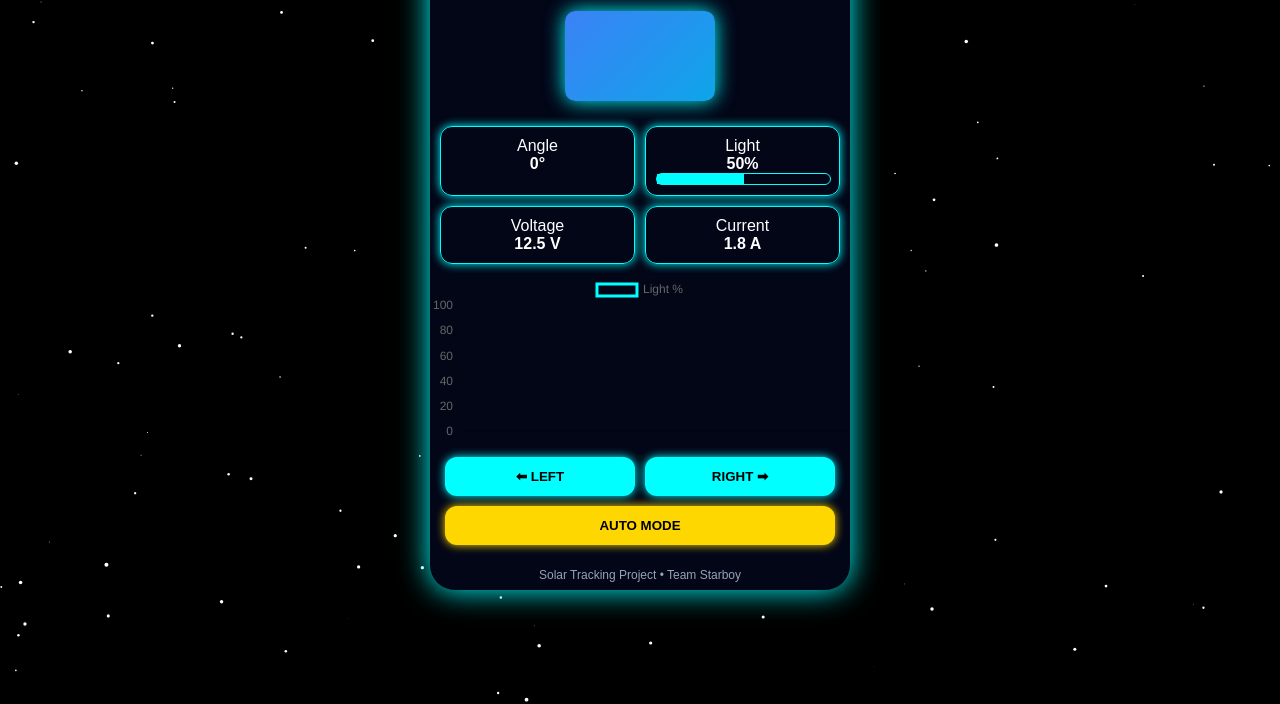
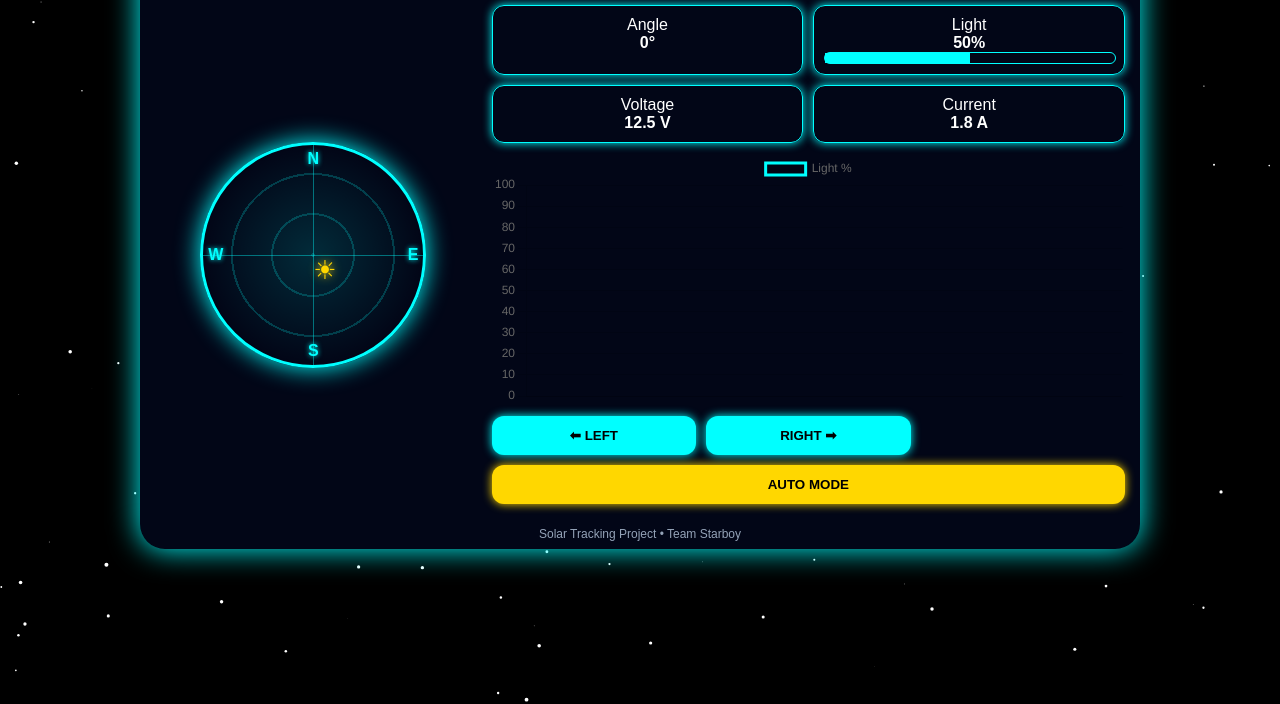
Before and after one commit to Starboy-nakub/Solar-tracking-ui, a plain HTML site: page index.html in a window 1280 px wide. Shown: the part 96-800 px from the top of the page. Drawn offline with nearby package versions, Linux system fonts and the light colour scheme.

Commit message:
Update index.html

```diff
--- a/index.html
+++ b/index.html
@@ -4,6 +4,7 @@
 <meta charset="UTF-8">
 <title>SOLAR TRACKING - Starboy</title>
 <script src="https://cdn.jsdelivr.net/npm/chart.js"></script>
+
 <style>
 body{
   margin:0;
@@ -17,6 +18,8 @@ canvas#stars{
   top:0;left:0;
   z-index:-1;
 }
+
+/* Splash */
 #splash{
   position:fixed;
   top:0;left:0;
@@ -29,8 +32,11 @@ canvas#stars{
   align-items:center;
   z-index:9999;
 }
+
+/* App */
 .app{
-  width:420px;
+  width:90%;
+  max-width:1000px;
   margin:auto;
   margin-top:20px;
   background:#020617;
@@ -38,35 +44,86 @@ canvas#stars{
   box-shadow:0 0 30px cyan;
   overflow:hidden;
 }
+
 .header{
   text-align:center;
-  padding:15px;
+  padding:12px;
   font-size:22px;
   font-weight:bold;
   background:linear-gradient(90deg,#38bdf8,#22d3ee);
   color:black;
 }
-.subheader{
-  font-size:14px;
+.subheader{font-size:14px}
+
+/* Main layout */
+.main{
+  display:flex;
+  gap:20px;
+  padding:15px;
 }
+
+/* Radar */
 .panel-area{
+  flex:1;
   display:flex;
   justify-content:center;
-  margin:15px;
+  align-items:center;
 }
 .panel{
-  width:150px;
-  height:90px;
-  background:linear-gradient(135deg,#3b82f6,#0ea5e9);
-  border-radius:10px;
-  box-shadow:0 0 20px cyan;
+  width:220px;
+  height:220px;
+  border-radius:50%;
+  border:3px solid cyan;
+  box-shadow:0 0 25px cyan;
+  background:
+    radial-gradient(circle at center, rgba(0,255,255,0.15), transparent 70%),
+    repeating-radial-gradient(circle at center, rgba(0,255,255,0.2) 0 2px, transparent 2px 40px);
+  position:relative;
   transition:0.5s;
 }
+
+/* cross lines */
+.panel::before,
+.panel::after{
+  content:"";
+  position:absolute;
+  background:rgba(0,255,255,0.4);
+}
+.panel::before{width:100%;height:1px;top:50%;left:0;}
+.panel::after{height:100%;width:1px;left:50%;top:0;}
+
+/* Directions */
+.dir{
+  position:absolute;
+  font-weight:bold;
+  color:cyan;
+  text-shadow:0 0 5px cyan;
+}
+.north{ top:5px; left:50%; transform:translateX(-50%); }
+.south{ bottom:5px; left:50%; transform:translateX(-50%); }
+.east{ right:5px; top:50%; transform:translateY(-50%); }
+.west{ left:5px; top:50%; transform:translateY(-50%); }
+
+/* Sun icon */
+.sun{
+  position:absolute;
+  top:50%;
+  left:50%;
+  font-size:26px;
+  color:gold;
+  text-shadow:0 0 10px gold;
+  transform-origin: -70px center;
+}
+
+/* Right side */
+.right{ flex:2; }
+
+/* Cards */
 .cards{
   display:grid;
   grid-template-columns:1fr 1fr;
   gap:10px;
-  padding:10px;
+  margin-bottom:10px;
 }
 .card{
   border:1px solid cyan;
@@ -87,11 +144,13 @@ canvas#stars{
   width:50%;
   background:cyan;
 }
+
+/* Controls */
 .controls{
   display:grid;
-  grid-template-columns:1fr 1fr;
+  grid-template-columns:1fr 1fr 1fr;
   gap:10px;
-  padding:15px;
+  margin-top:10px;
 }
 button{
   padding:12px;
@@ -103,22 +162,29 @@ button{
   box-shadow:0 0 10px cyan;
 }
 .auto{
-  grid-column:span 2;
+  grid-column:span 3;
   background:gold;
   box-shadow:0 0 10px gold;
 }
+
 .footer{
   text-align:center;
   font-size:12px;
   padding:8px;
   color:#94a3b8;
 }
+
+/* Responsive */
+@media (max-width:768px){
+  .main{flex-direction:column;}
+  .controls{grid-template-columns:1fr 1fr;}
+  .auto{grid-column:span 2;}
+}
 </style>
 </head>
 
 <body>
 
-<!-- Splash Screen -->
 <div id="splash">
   <h1>☀ SOLAR TRACKING</h1>
   <h3>RITTIYAWANNALAI</h3>
@@ -134,10 +200,20 @@ button{
     <div class="subheader">RITTIYAWANNALAI • Team Starboy ⭐</div>
   </div>
 
+  <div class="main">
+    <!-- Radar -->
     <div class="panel-area">
-    <div class="panel" id="panel"></div>
+      <div class="panel" id="panel">
+        <div class="sun" id="sun">☀</div>
+        <div class="dir north">N</div>
+        <div class="dir east">E</div>
+        <div class="dir south">S</div>
+        <div class="dir west">W</div>
+      </div>
     </div>
 
+    <!-- Right -->
+    <div class="right">
       <div class="cards">
         <div class="card">Angle<br><b id="angleText">0°</b></div>
         <div class="card">
@@ -155,17 +231,19 @@ button{
         <button onclick="rotateRight()">RIGHT ➡</button>
         <button class="auto" onclick="autoRotate()">AUTO MODE</button>
       </div>
+    </div>
+  </div>
 
   <div class="footer">Solar Tracking Project • Team Starboy</div>
 </div>
 
 <script>
-// Splash Screen
+// Splash
 setTimeout(()=>{
   document.getElementById("splash").style.display="none";
 },2000);
 
-// Stars background
+// Stars
 const canvas=document.getElementById("stars");
 const ctx=canvas.getContext("2d");
 canvas.width=window.innerWidth;
@@ -188,14 +266,16 @@ function animateStars(){
 }
 animateStars();
 
-// Panel control
+// Control
 let angle=0;
 let auto=false;
 let interval;
 
 function update(){
   document.getElementById("panel").style.transform="rotate("+angle+"deg)";
+  document.getElementById("sun").style.transform="rotate("+angle+"deg)";
   document.getElementById("angleText").innerText=angle+"°";
+
   let light=Math.abs(angle)%100;
   document.getElementById("lightText").innerText=light+"%";
   document.getElementById("lightBar").style.width=light+"%";
```
Lines whose indentation alone changed are shown as unchanged.
